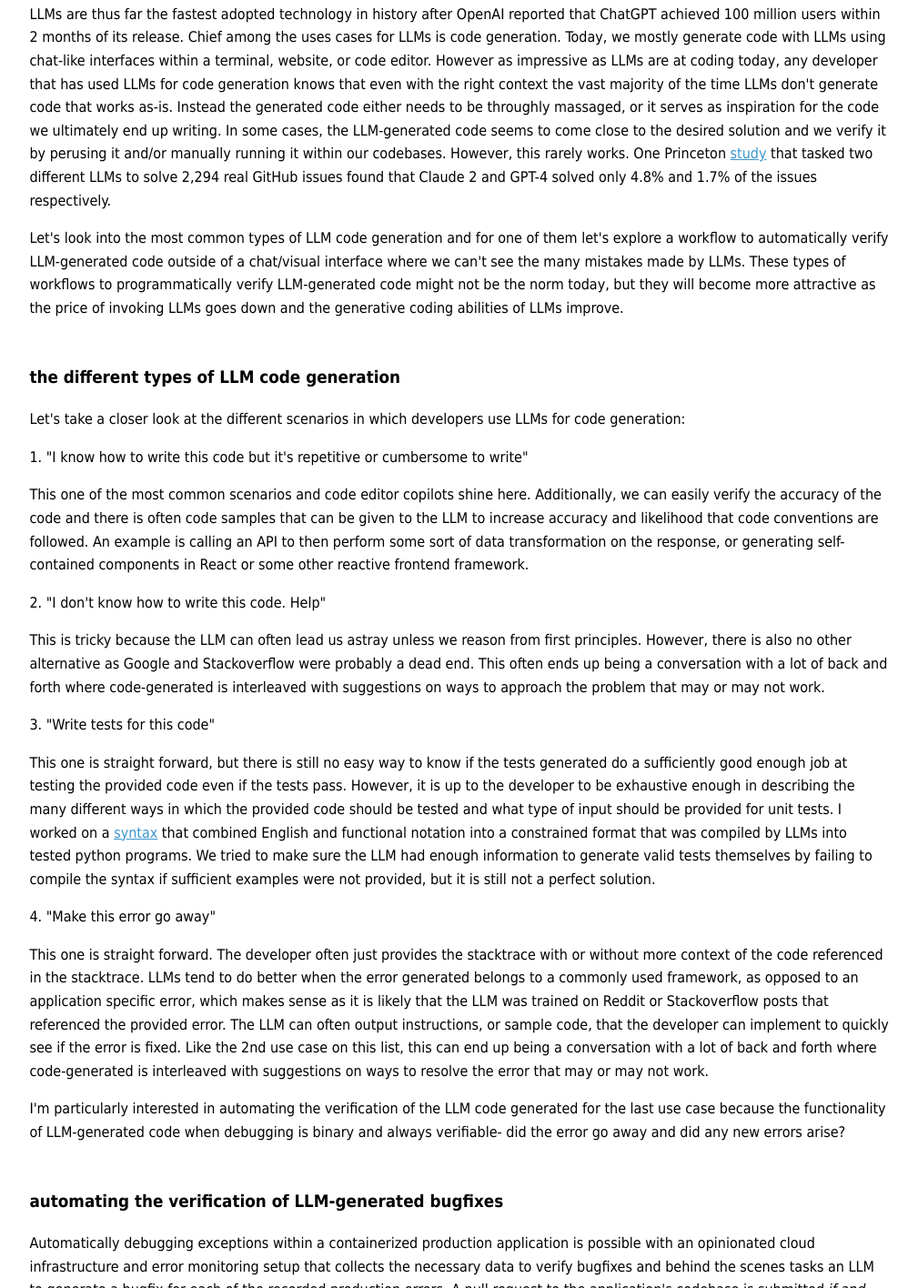
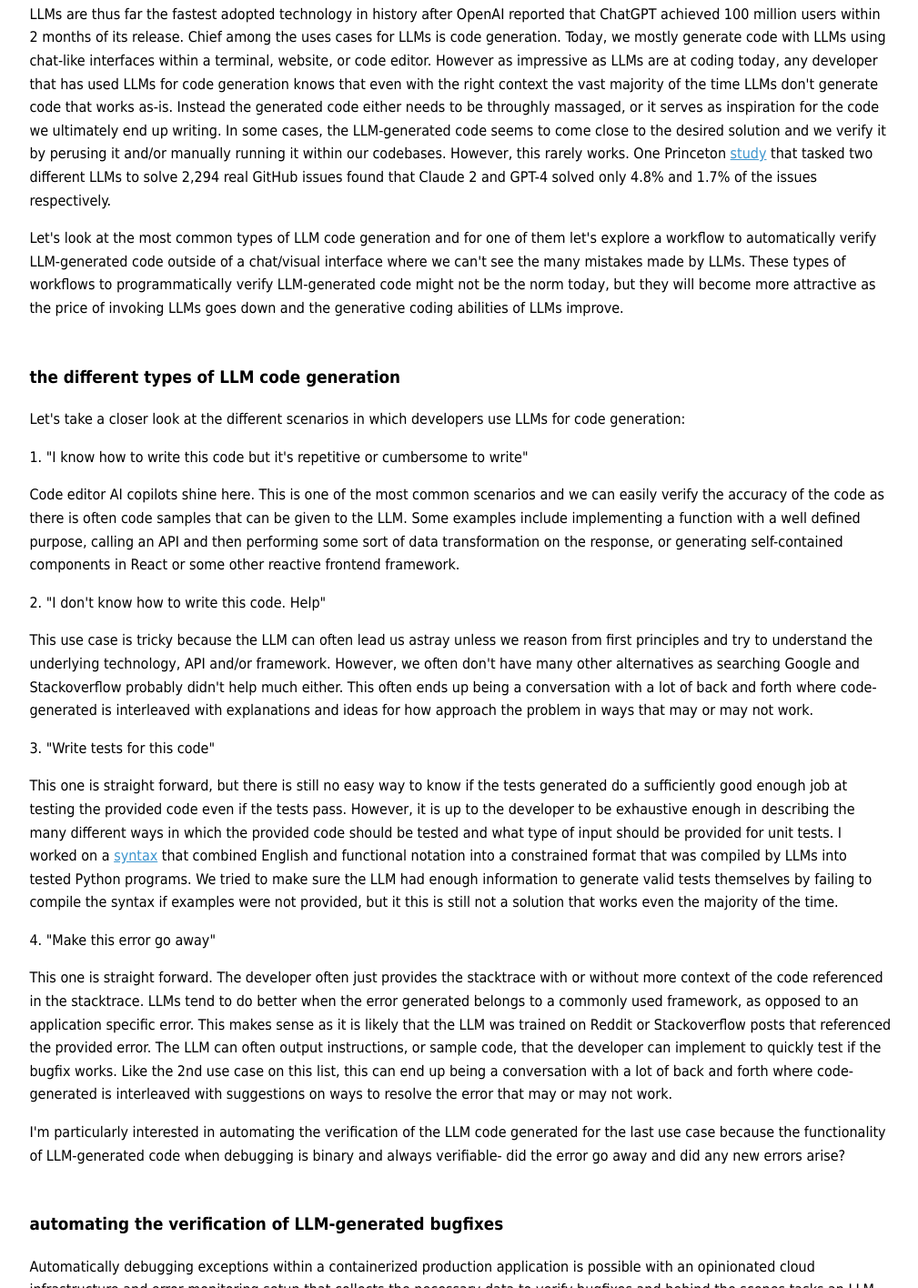
Before and after one commit to depombo/lfdepombo.com, a plain HTML site: page llmcodever.html in a window 1280 px wide. Shown: the part 233-1649 px from the top of the page at 91% size, without its empty margins (134-1143 px from the left). Drawn offline with nearby package versions, Linux system fonts and the light colour scheme.

Commit message:
fix mostly grammar mistakes

```diff
--- a/llmcodever.html
+++ b/llmcodever.html
@@ -21,7 +21,7 @@
     LLMs are thus far the fastest adopted technology in history after OpenAI reported that ChatGPT achieved 100 million users within 2 months of its release. Chief among the uses cases for LLMs is code generation. Today, we mostly generate code with LLMs using chat-like interfaces within a terminal, website, or code editor. However as impressive as LLMs are at coding today, any developer that has used LLMs for code generation knows that even with the right context the vast majority of the time LLMs don't generate code that works as-is. Instead the generated code either needs to be throughly massaged, or it serves as inspiration for the code we ultimately end up writing. In some cases, the LLM-generated code seems to come close to the desired solution and we verify it by perusing it and/or manually running it within our codebases. However, this rarely works. One Princeton <a href="https://arxiv.org/pdf/2310.06770.pdf">study</a> that tasked two different LLMs to solve 2,294 real GitHub issues found that Claude 2 and GPT-4 solved only 4.8% and 1.7% of the issues respectively.
   </p>
   <p>
-    Let's look into the most common types of LLM code generation and for one of them let's explore a workflow to automatically verify LLM-generated code outside of a chat/visual interface where we can't see the many mistakes made by LLMs. These types of workflows to programmatically verify LLM-generated code might not be the norm today, but they will become more attractive as the price of invoking LLMs goes down and the generative coding abilities of LLMs improve.
+    Let's look at the most common types of LLM code generation and for one of them let's explore a workflow to automatically verify LLM-generated code outside of a chat/visual interface where we can't see the many mistakes made by LLMs. These types of workflows to programmatically verify LLM-generated code might not be the norm today, but they will become more attractive as the price of invoking LLMs goes down and the generative coding abilities of LLMs improve.
   </p>
 
   <p class="nostyle-header">
@@ -34,25 +34,25 @@
     1. "I know how to write this code but it's repetitive or cumbersome to write"
   </p>
   <p>
-    This one of the most common scenarios and code editor copilots shine here. Additionally, we can easily verify the accuracy of the code and there is often code samples that can be given to the LLM to increase accuracy and likelihood that code conventions are followed. An example is calling an API to then perform some sort of data transformation on the response, or generating self-contained components in React or some other reactive frontend framework.
+    Code editor AI copilots shine here. This is one of the most common scenarios and we can easily verify the accuracy of the code as there is often code samples that can be given to the LLM. Some examples include implementing a function with a well defined purpose, calling an API and then performing some sort of data transformation on the response, or generating self-contained components in React or some other reactive frontend framework.
   </p>
   <p>
     2. "I don't know how to write this code. Help"
   </p>
   <p>
-    This is tricky because the LLM can often lead us astray unless we reason from first principles. However, there is also no other alternative as Google and Stackoverflow were probably a dead end. This often ends up being a conversation with a lot of back and forth where code-generated is interleaved with suggestions on ways to approach the problem that may or may not work.
+    This use case is tricky because the LLM can often lead us astray unless we reason from first principles and try to understand the underlying technology, API and/or framework. However, we often don't have many other alternatives as searching Google and Stackoverflow probably didn't help much either. This often ends up being a conversation with a lot of back and forth where code-generated is interleaved with explanations and ideas for how approach the problem in ways that may or may not work.
   </p>
   <p>
     3. "Write tests for this code"
   </p>
   <p>
-    This one is straight forward, but there is still no easy way to know if the tests generated do a sufficiently good enough job at testing the provided code even if the tests pass. However, it is up to the developer to be exhaustive enough in describing the many different ways in which the provided code should be tested and what type of input should be provided for unit tests. I worked on a <a href="https://github.com/alantech/marsha">syntax</a> that combined English and functional notation into a constrained format that was compiled by LLMs into tested python programs. We tried to make sure the LLM had enough information to generate valid tests themselves by failing to compile the syntax if sufficient examples were not provided, but it is still not a perfect solution.
+    This one is straight forward, but there is still no easy way to know if the tests generated do a sufficiently good enough job at testing the provided code even if the tests pass. However, it is up to the developer to be exhaustive enough in describing the many different ways in which the provided code should be tested and what type of input should be provided for unit tests. I worked on a <a href="https://github.com/alantech/marsha">syntax</a> that combined English and functional notation into a constrained format that was compiled by LLMs into tested Python programs. We tried to make sure the LLM had enough information to generate valid tests themselves by failing to compile the syntax if examples were not provided, but it this is still not a solution that works even the majority of the time.
   </p>
   <p>
     4. "Make this error go away"
   </p>
   <p>
-    This one is straight forward. The developer often just provides the stacktrace with or without more context of the code referenced in the stacktrace. LLMs tend to do better when the error generated belongs to a commonly used framework, as opposed to an application specific error, which makes sense as it is likely that the LLM was trained on Reddit or Stackoverflow posts that referenced the provided error. The LLM can often output instructions, or sample code, that the developer can implement to quickly see if the error is fixed. Like the 2nd use case on this list, this can end up being a conversation with a lot of back and forth where code-generated is interleaved with suggestions on ways to resolve the error that may or may not work.
+    This one is straight forward. The developer often just provides the stacktrace with or without more context of the code referenced in the stacktrace. LLMs tend to do better when the error generated belongs to a commonly used framework, as opposed to an application specific error. This makes sense as it is likely that the LLM was trained on Reddit or Stackoverflow posts that referenced the provided error. The LLM can often output instructions, or sample code, that the developer can implement to quickly test if the bugfix works. Like the 2nd use case on this list, this can end up being a conversation with a lot of back and forth where code-generated is interleaved with suggestions on ways to resolve the error that may or may not work.
   </p>
   </p>
 
```
